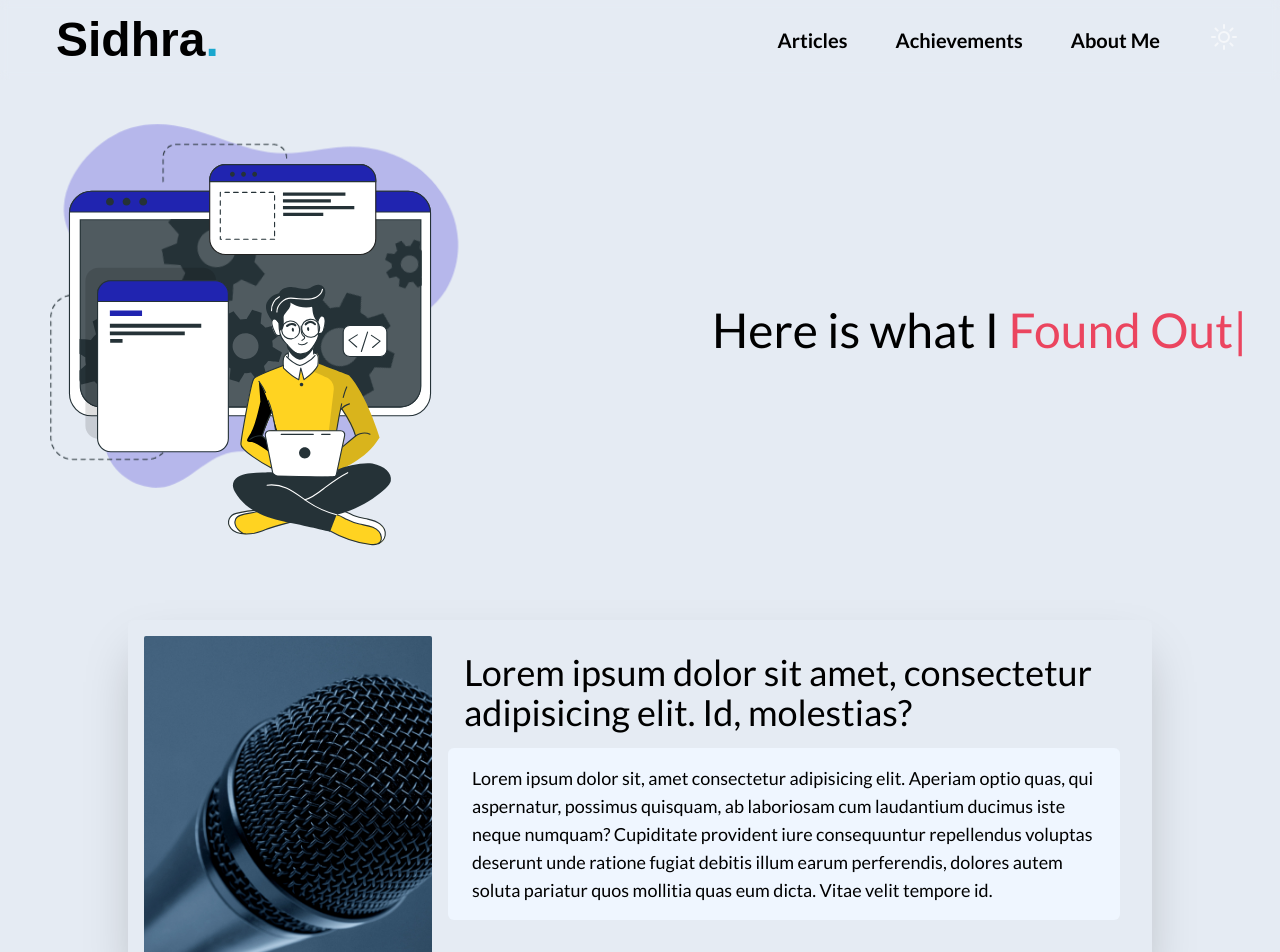
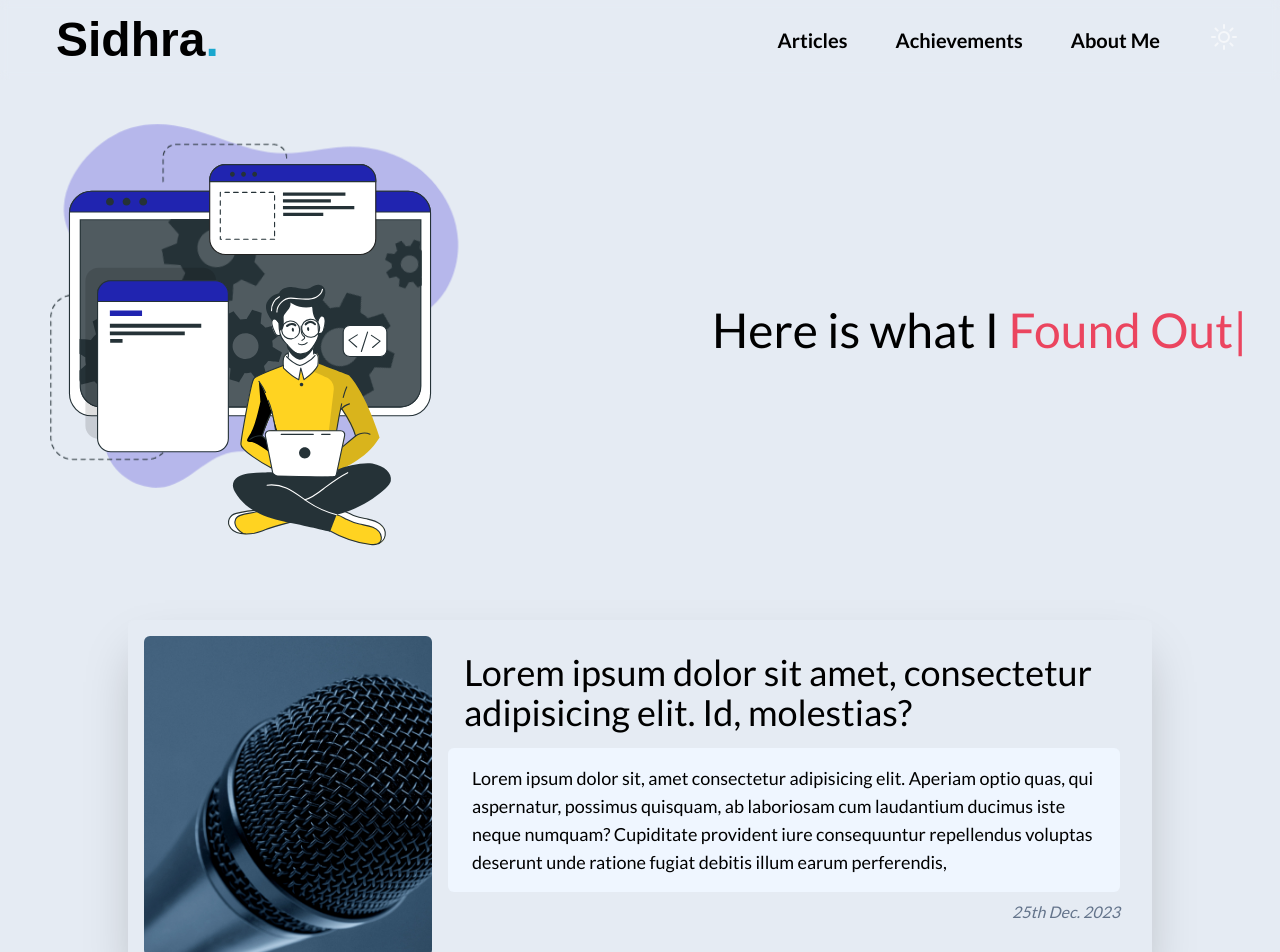
Before and after one commit to FayeKelmith/DrSachin, a Next.js app: page /articles in a window 1280 px wide. Shown: the top 952 px of the page. Built offline with nearby package versions, Linux system fonts and the light colour scheme; a web font is replaced by a local one.

Commit message:
added date to article showbox

```diff
--- a/app/ui/components/ArticleRep.tsx
+++ b/app/ui/components/ArticleRep.tsx
@@ -11,7 +11,7 @@ const ArticleRep = () => {
           layout="fill"
           objectFit="cover"
           objectPosition="center"
-          className="rounded-sm"
+          className="rounded-md"
         />
       </div>
       <div className=" md:max-w-2xl mx-4">
@@ -25,8 +25,10 @@ const ArticleRep = () => {
           optio quas, qui aspernatur, possimus quisquam, ab laboriosam cum
           laudantium ducimus iste neque numquam? Cupiditate provident iure
           consequuntur repellendus voluptas deserunt unde ratione fugiat debitis
-          illum earum perferendis, dolores autem soluta pariatur quos mollitia
-          quas eum dicta. Vitae velit tempore id.
+          illum earum perferendis,
+        </p>
+        <p className="text-right italic py-2 text-slate-500 dark:text-slate-300">
+          25th Dec. 2023
         </p>
       </div>
     </div>
```
